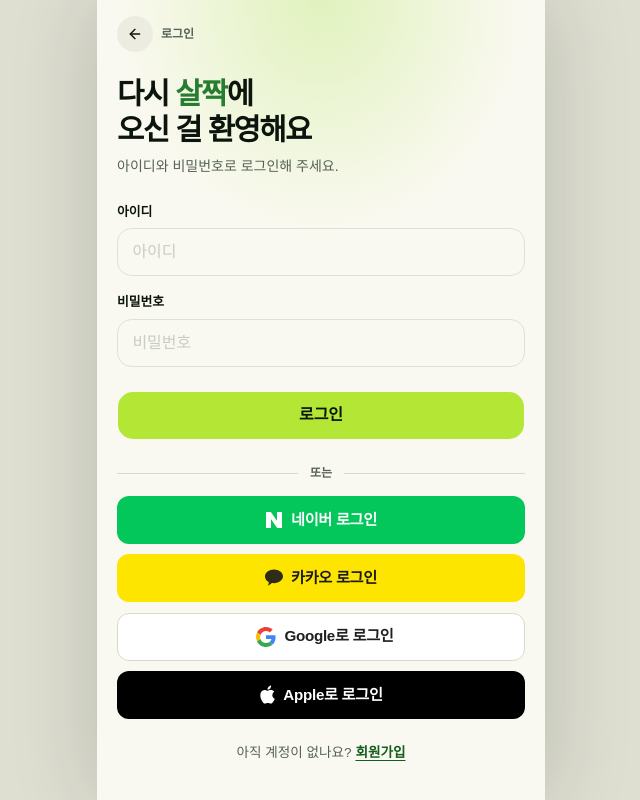
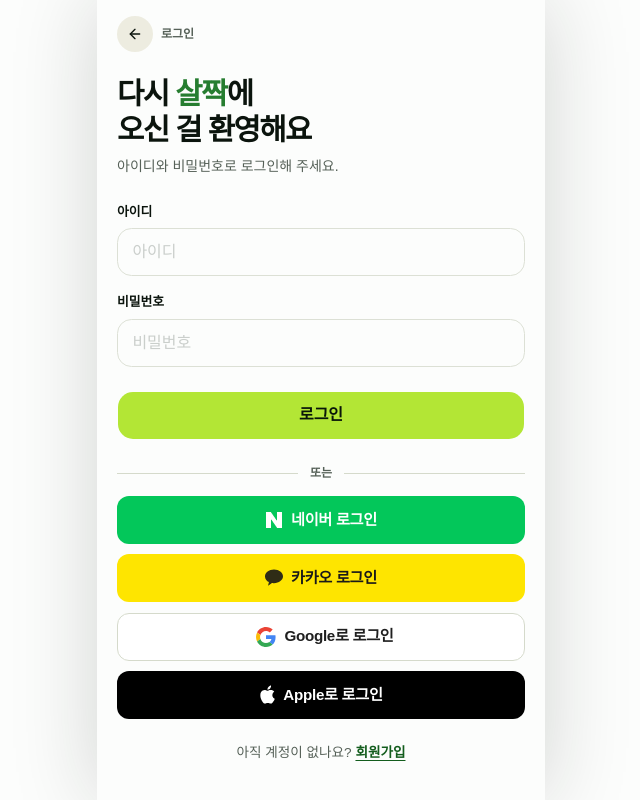
Before and after one commit to JinSub-SHIN/twin, a React (Vite) app: page /login in a window 1280 px wide. Shown: the whole page, without its empty margins (319-959 px from the left). Built offline with nearby package versions, Linux system fonts and the light colour scheme.

Commit message:
배경색 변경

```diff
--- a/src/components/layout/BottomNav.module.css
+++ b/src/components/layout/BottomNav.module.css
@@ -18,8 +18,7 @@
 
 .navDefault {
   border-top: 1px solid var(--border);
-  background: color-mix(in oklch, var(--background) 95%, transparent);
-  backdrop-filter: blur(12px);
+  background: var(--background);
 }
 
 .list {
--- a/src/components/layout/Header.module.css
+++ b/src/components/layout/Header.module.css
@@ -30,8 +30,7 @@
   height: calc(3.25rem + env(safe-area-inset-top));
   transform: translateX(-50%);
   padding: 0 1.2rem 0.55rem;
-  background: color-mix(in oklch, var(--background) 68%, transparent);
-  backdrop-filter: blur(22px) saturate(1.45);
+  background: var(--background);
 }
 
 .brand {
--- a/src/index.css
+++ b/src/index.css
@@ -53,11 +53,11 @@
 }
 
 :root {
-  --background: oklch(0.98 0.01 100);
+  --background: oklch(0.992 0.002 145);
   --foreground: oklch(0.18 0.02 150);
-  --card: oklch(0.995 0.005 100);
+  --card: oklch(0.962 0.01 145);
   --card-foreground: oklch(0.18 0.02 150);
-  --popover: oklch(0.995 0.005 100);
+  --popover: oklch(0.992 0.002 145);
   --popover-foreground: oklch(0.18 0.02 150);
   --primary: oklch(0.86 0.2 125);
   --primary-foreground: oklch(0.18 0.03 145);
@@ -99,7 +99,7 @@
   }
 
   body {
-    @apply bg-[oklch(0.9_0.02_110)] text-foreground antialiased;
+    @apply bg-[oklch(0.992_0.002_145)] text-foreground antialiased;
     overscroll-behavior: none;
     -webkit-tap-highlight-color: transparent;
   }
--- a/src/layouts/AppLayout.module.css
+++ b/src/layouts/AppLayout.module.css
@@ -19,19 +19,6 @@
 .shellDefault {
   background: var(--background);
   color: var(--foreground);
-}
-
-.glow {
-  pointer-events: none;
-  position: absolute;
-  inset-inline: 0;
-  top: 0;
-  height: 16rem;
-  background: radial-gradient(
-    ellipse at top,
-    oklch(0.9 0.12 125 / 0.55),
-    transparent 65%
-  );
 }
 
 .main {
@@ -65,7 +52,7 @@
   scrollbar-gutter: auto;
   padding-top: calc(env(safe-area-inset-top) + 0.55rem);
   padding-bottom: calc(4rem + env(safe-area-inset-bottom) + 0.35rem);
-  background: oklch(0.97 0.005 145);
+  background: var(--background);
 }
 
 .mainListingPreview {
@@ -77,5 +64,5 @@
   padding-left: 1.15rem;
   overflow: hidden;
   scrollbar-gutter: auto;
-  background: oklch(0.97 0.005 145);
+  background: var(--background);
 }
--- a/src/layouts/AppLayout.tsx
+++ b/src/layouts/AppLayout.tsx
@@ -16,7 +16,6 @@
 
   return (
     <div className={cn(styles.shell, styles.shellDefault)}>
-      <div aria-hidden className={styles.glow} />
       {!hideHeader && <Header immersive={false} />}
       <main
         className={cn(
--- a/src/pages/find/ExplorePage.module.css
+++ b/src/pages/find/ExplorePage.module.css
@@ -39,7 +39,7 @@
   padding: 0.4rem 0.75rem 0.4rem 0.7rem;
   border: 1px solid oklch(0.9 0.015 145);
   border-radius: 999px;
-  background: oklch(1 0 0);
+  background: var(--card);
   color: oklch(0.42 0.02 150);
   font-size: 0.86rem;
   font-weight: 700;
@@ -298,7 +298,7 @@
   padding: 1rem 1rem 0.95rem;
   border: 1px solid oklch(0.93 0.01 145);
   border-radius: 1.25rem;
-  background: oklch(1 0 0);
+  background: var(--card);
   box-shadow: 0 1px 2px oklch(0.35 0.02 150 / 0.04);
   text-align: left;
   cursor: pointer;
--- a/src/pages/home/HomePage.module.css
+++ b/src/pages/home/HomePage.module.css
@@ -2,7 +2,7 @@
   display: flex;
   flex-direction: column;
   min-height: 100%;
-  background: oklch(0.975 0.012 120);
+  background: var(--background);
   color: oklch(0.22 0.03 150);
   animation: home-in 0.35s ease both;
 }
@@ -176,9 +176,9 @@
 
 .railCard,
 .rowCard {
-  border: 1px solid oklch(0.9 0.02 145);
-  background: oklch(1 0 0);
-  box-shadow: 0 6px 18px oklch(0.4 0.03 145 / 0.05);
+  border: 1px solid oklch(0.91 0.012 145);
+  background: var(--card);
+  box-shadow: 0 6px 18px oklch(0.4 0.03 145 / 0.04);
   text-align: left;
   color: inherit;
   cursor: pointer;
@@ -198,7 +198,7 @@
 .railCard:active,
 .rowCard:active {
   transform: scale(0.98);
-  background: oklch(0.98 0.015 120);
+  background: oklch(0.94 0.012 145);
 }
 
 .cardKicker {
@@ -312,7 +312,7 @@
   margin: 0 1.15rem;
   border: 1px dashed oklch(0.86 0.03 145);
   border-radius: 1.1rem;
-  background: oklch(0.96 0.02 145);
+  background: var(--card);
   font-size: 0.82rem;
   font-weight: 700;
   letter-spacing: -0.03em;
@@ -327,7 +327,7 @@
   padding: 1.1rem 1.05rem 1.15rem;
   border: 1px solid oklch(0.9 0.025 145);
   border-radius: 1.1rem;
-  background: oklch(0.97 0.03 145);
+  background: var(--card);
 }
 
 .profileTitle {
--- a/src/pages/mypage/ProfileEditPage.module.css
+++ b/src/pages/mypage/ProfileEditPage.module.css
@@ -116,7 +116,7 @@
   margin-top: auto;
   padding-top: 0.45rem;
   padding-bottom: 0.1rem;
-  background: oklch(0.97 0.005 145);
+  background: var(--background);
 }
 
 .topBar {
--- a/src/pages/regist/ListingPreviewPage.module.css
+++ b/src/pages/regist/ListingPreviewPage.module.css
@@ -1,5 +1,5 @@
 .page {
-  --page-bg: oklch(0.97 0.005 145);
+  --page-bg: var(--background);
   --ink: oklch(0.28 0.02 150);
   --ink-soft: oklch(0.48 0.02 150);
   --line: oklch(0.9 0.01 95);
@@ -33,7 +33,7 @@
 }
 
 .sheet {
-  --page-bg: oklch(0.97 0.005 145);
+  --page-bg: var(--background);
   --ink: oklch(0.28 0.02 150);
   --ink-soft: oklch(0.48 0.02 150);
   --line: oklch(0.9 0.01 95);
@@ -48,7 +48,7 @@
   gap: 1.45rem;
   padding: 1.2rem 1.05rem 1.35rem;
   border-radius: 1.35rem;
-  background: oklch(1 0 0);
+  background: var(--card);
   border: 1px solid var(--line);
   box-shadow: 0 10px 28px oklch(0.32 0.02 150 / 0.06);
   color: var(--ink);
```
